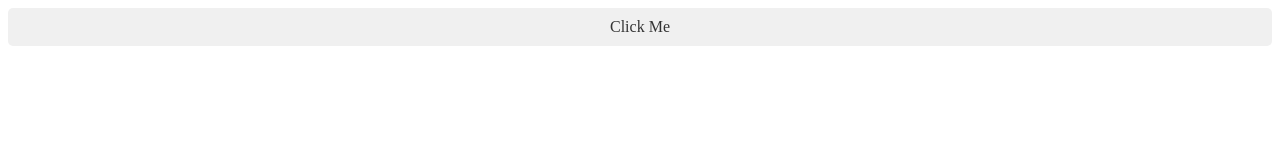
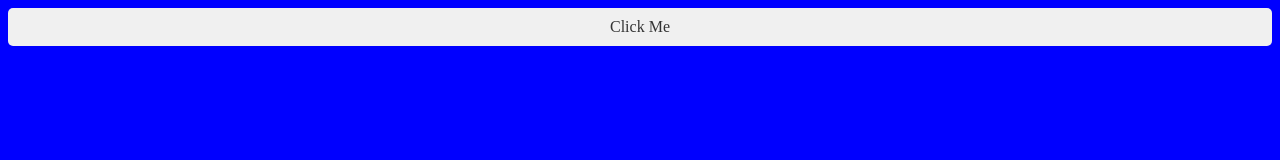
Before and after one commit to OmprakashR/justforcjheck, a plain HTML site: page index.html in a window 1280 px wide. Drawn offline with Linux system fonts and the light colour scheme.

Commit message:
Update index.html

```diff
--- a/index.html
+++ b/index.html
@@ -7,8 +7,11 @@
     <style>
         body.no-scroll {
             overflow: hidden;
+
         }
-
+body{
+    height:1200px;
+    background:blue;}
         .add {
             /* Example styles */
             background-color: #f0f0f0;
```
